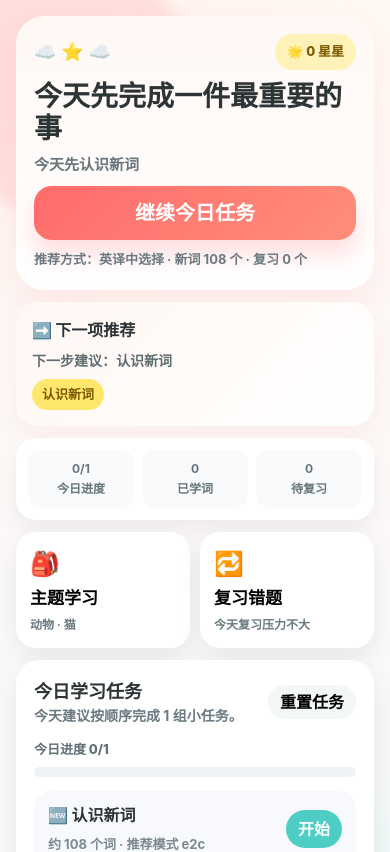
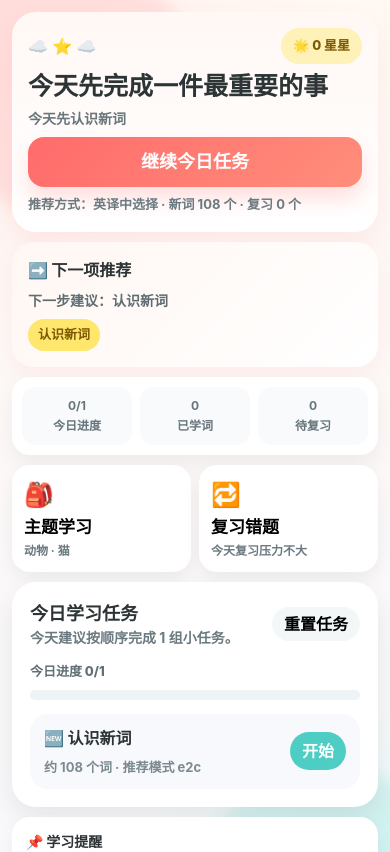
Before and after one commit to zhenxuanshi-ship-it/kid-english-learning, a React (Vite) app: page / in a window 390 px wide. Shown: the top 852 px of the page. Built offline with nearby package versions, Linux system fonts and the light colour scheme.

Commit message:
style: tighten mobile first-screen spacing

```diff
--- a/src/app/App.tsx
+++ b/src/app/App.tsx
@@ -322,7 +322,7 @@ const styles: Record<string, CSSProperties> = {
     minHeight: '100vh',
     display: 'grid',
     placeItems: 'center',
-    padding: 16,
+    padding: 12,
     position: 'relative',
     overflow: 'hidden',
   },
@@ -350,8 +350,8 @@ const styles: Record<string, CSSProperties> = {
     position: 'relative',
     zIndex: 1,
     width: '100%',
-    maxWidth: 560,
+    maxWidth: 520,
     display: 'grid',
-    gap: 16,
+    gap: 12,
   },
 };
--- a/src/components/common/BottomNav.tsx
+++ b/src/components/common/BottomNav.tsx
@@ -36,18 +36,18 @@ const styles: Record<string, CSSProperties> = {
     bottom: 0,
     display: 'grid',
     gridTemplateColumns: 'repeat(4, minmax(0, 1fr))',
-    gap: 8,
+    gap: 6,
     background: 'rgba(255,255,255,0.96)',
     backdropFilter: 'blur(12px)',
-    borderRadius: 18,
-    padding: 8,
+    borderRadius: 16,
+    padding: 6,
     boxShadow: '0 10px 24px rgba(0,0,0,0.08)',
     border: '1px solid rgba(0,0,0,0.04)',
   },
   tab: {
-    minHeight: 58,
+    minHeight: 52,
     border: 'none',
-    borderRadius: 16,
+    borderRadius: 14,
     background: 'transparent',
     display: 'grid',
     gap: 2,
--- a/src/pages/HomePage.tsx
+++ b/src/pages/HomePage.tsx
@@ -105,19 +105,19 @@ export function HomePage({
 }
 
 const styles: Record<string, CSSProperties> = {
-  wrap: { display: 'grid', gap: 12 },
+  wrap: { display: 'grid', gap: 10 },
   heroCard: {
     background: 'linear-gradient(180deg, #fff8f5 0%, #ffffff 100%)',
-    borderRadius: 28,
-    padding: '18px 18px 20px',
-    boxShadow: '0 14px 30px rgba(255, 107, 107, 0.10)',
+    borderRadius: 24,
+    padding: '16px 16px 18px',
+    boxShadow: '0 12px 24px rgba(255, 107, 107, 0.10)',
     display: 'grid',
-    gap: 10,
+    gap: 8,
   },
-  topRow: { display: 'flex', justifyContent: 'space-between', alignItems: 'center', gap: 10 },
-  sparkles: { fontSize: 18 },
-  hero: { fontSize: 28, fontWeight: 900, lineHeight: 1.15 },
-  sub: { color: '#6a767b', fontSize: 15, fontWeight: 700 },
+  topRow: { display: 'flex', justifyContent: 'space-between', alignItems: 'center', gap: 8 },
+  sparkles: { fontSize: 16 },
+  hero: { fontSize: 25, fontWeight: 900, lineHeight: 1.12 },
+  sub: { color: '#6a767b', fontSize: 14, fontWeight: 700 },
   starPanel: {
     padding: '8px 12px',
     borderRadius: 999,
@@ -128,19 +128,19 @@ const styles: Record<string, CSSProperties> = {
   },
   pathTip: { color: '#6b7a80', fontWeight: 700, fontSize: 13 },
   primaryButton: {
-    minHeight: 54,
+    minHeight: 50,
     border: 'none',
-    borderRadius: 18,
+    borderRadius: 16,
     background: 'linear-gradient(135deg, #ff6b6b, #ff8e7b)',
     color: '#fff',
     fontWeight: 900,
-    fontSize: 20,
-    boxShadow: '0 14px 24px rgba(255, 107, 107, 0.22)',
+    fontSize: 18,
+    boxShadow: '0 12px 20px rgba(255, 107, 107, 0.20)',
   },
   summaryStrip: {
     background: '#fff',
-    borderRadius: 20,
-    padding: 12,
+    borderRadius: 18,
+    padding: 10,
     display: 'grid',
     gridTemplateColumns: 'repeat(3, minmax(0, 1fr))',
     gap: 8,
@@ -157,17 +157,17 @@ const styles: Record<string, CSSProperties> = {
     color: '#66757b',
     fontWeight: 700,
   },
-  quickGrid: { display: 'grid', gridTemplateColumns: '1fr 1fr', gap: 10 },
+  quickGrid: { display: 'grid', gridTemplateColumns: '1fr 1fr', gap: 8 },
   quickCard: {
-    minHeight: 104,
+    minHeight: 96,
     border: 'none',
-    borderRadius: 20,
+    borderRadius: 18,
     background: '#fff',
-    boxShadow: '0 10px 24px rgba(0,0,0,0.07)',
-    padding: 14,
+    boxShadow: '0 8px 18px rgba(0,0,0,0.06)',
+    padding: 12,
     textAlign: 'left',
     display: 'grid',
-    gap: 4,
+    gap: 2,
   },
   quickEmoji: { fontSize: 24 },
   quickTitle: { fontSize: 17, fontWeight: 900 },
```
